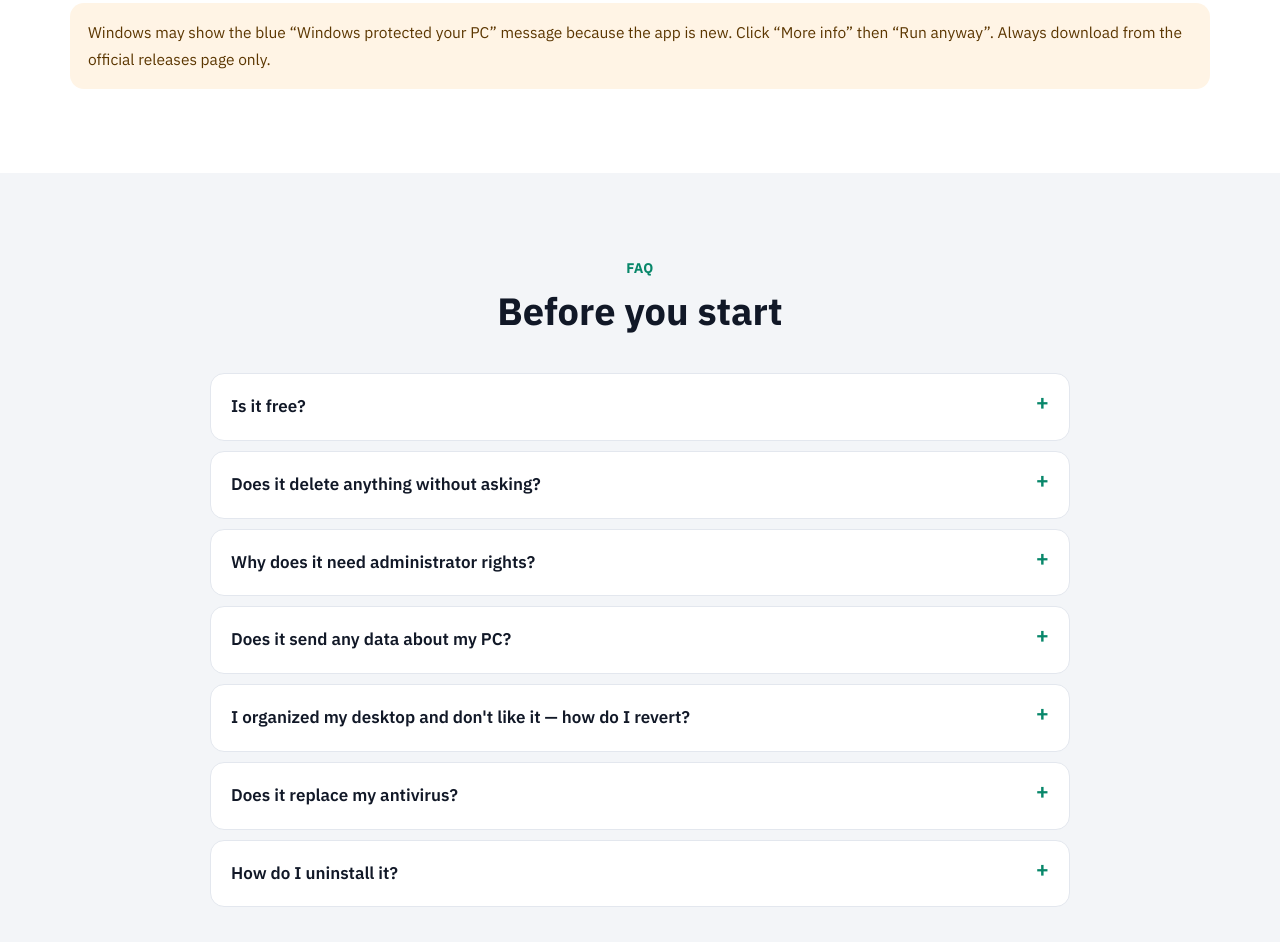
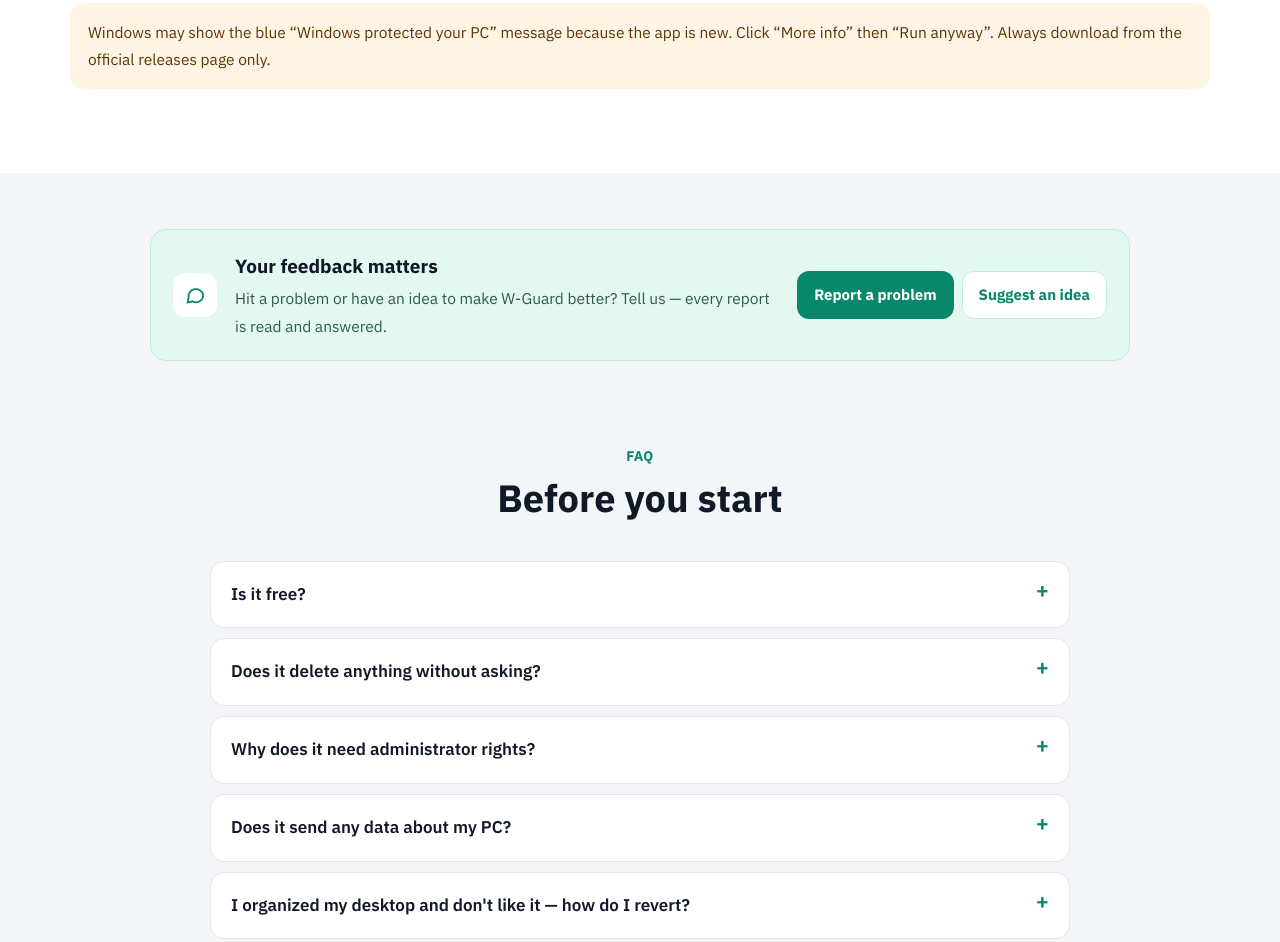
Before and after one commit to waelapp/W-Guard, a plain HTML site: page docs/index.html in a window 1280 px wide. Shown: the part 8655-9597 px from the top of the page. Drawn offline with Linux system fonts and the light colour scheme.

Commit message:
Update index.html

```diff
--- a/docs/index.html
+++ b/docs/index.html
@@ -90,6 +90,16 @@ h1 span{color:var(--teal)}
 .y{background:var(--okbg);color:var(--ok)}.n{background:#F1F3F6;color:#A3ACBA}
 .cmp-wrap{overflow-x:auto}
 .cmp-note{max-width:980px;margin:10px auto 0;color:var(--faint);font-size:13.5px;text-align:start}
+
+/* feedback */
+.fb{display:grid;grid-template-columns:auto 1fr auto;gap:18px;align-items:center;max-width:980px;margin:0 auto;background:var(--tint);border:1px solid #C5EBDD;border-radius:var(--r);padding:20px 22px}
+.fb .ico{margin:0;background:#fff}
+.fb h3{margin:0 0 2px;font-size:19px}.fb p{margin:0;color:#2f5a46;font-size:15.5px}
+.fb-b{display:flex;gap:8px;flex-wrap:wrap}
+.fb .btn{padding:10px 16px;font-size:15px}
+.fb .btn.primary{background:var(--primary);color:#fff}
+.fb .btn.out{background:#fff;color:var(--primary);border-color:#C5EBDD}
+@media (max-width:900px){.fb{grid-template-columns:1fr}}
 
 /* sections */
 section{padding:84px 0}
@@ -475,6 +485,19 @@ footer .brand{font-size:17px}
   </div>
 </section>
 
+<section id="feedback" style="padding:56px 0 0">
+  <div class="wrap">
+    <div class="fb">
+      <div class="ico"><svg viewBox="0 0 24 24" fill="none" stroke="currentColor" stroke-width="2" stroke-linecap="round"><path d="M21 12a8 8 0 0 1-11.6 7.1L4 20l1-4.6A8 8 0 1 1 21 12z"/></svg></div>
+      <div><h3 data-i="fb_h">رأيك يهمنا</h3><p data-i="fb_p">واجهت مشكلة أو عندك فكرة تحسّن البرنامج؟ اكتب لنا، وكل بلاغ نقرأه ونرد عليه.</p></div>
+      <div class="fb-b">
+        <a class="btn primary" href="https://github.com/waelapp/W-Guard/issues/new?template=1-quick.yml" target="_blank" rel="noopener" data-i="fb_1">بلّغ عن مشكلة</a>
+        <a class="btn out" href="https://github.com/waelapp/W-Guard/issues/new?template=3-idea.yml" target="_blank" rel="noopener" data-i="fb_2">اقترح فكرة</a>
+      </div>
+    </div>
+  </div>
+</section>
+
 <section id="faq">
   <div class="wrap">
     <div class="center">
@@ -506,6 +529,7 @@ footer .brand{font-size:17px}
   <div class="wrap">
     <a class="brand" href="#top"><img src="img/logo.png" alt="" width="26" height="26">W-Guard</a>
     <span>© 2026 WAEL · <span data-i="ft_l">مفتوح المصدر بترخيص</span> <a href="https://github.com/waelapp/W-Guard/blob/main/LICENSE">GPL-3.0</a> · <a href="https://github.com/waelapp">github.com/waelapp</a></span>
+    <a href="https://github.com/waelapp/W-Guard/issues/new/choose" target="_blank" rel="noopener" data-i="ft_fb">أرسل ملاحظة</a>
     <a href="#policy" data-i="ft_cs">سياسة الخصوصية</a>
     <span data-i="ft_t">اسم W-Guard والشعار ملك لـ WAEL.</span>
   </div>
@@ -572,7 +596,8 @@ const EN = {
   q6:"Does it replace my antivirus?", a6:"No, W-Guard is not an antivirus. It relies on Microsoft Defender and complements it by spotting suspicious autostarts and unwanted programs.",
   q7:"How do I uninstall it?", a7:"Settings → Apps → Installed apps → W-Guard → Uninstall. For the portable version just delete the file.",
   pv_h:"Privacy policy", pv_p:"W-Guard sends no information about your PC. Its only connection is one request at start to api.github.com to read the latest version number, which you can turn off in Settings. Nothing else is transferred unless you explicitly ask for it.",
-  ft_cs:"Privacy policy",
+  ft_cs:"Privacy policy", ft_fb:"Send feedback",
+  fb_h:"Your feedback matters", fb_p:"Hit a problem or have an idea to make W-Guard better? Tell us — every report is read and answered.", fb_1:"Report a problem", fb_2:"Suggest an idea",
   nav_compare:"Compare", hl1:"How it works", hl2:"Compare", hl3:"Features", hl4:"Privacy", hl5:"Download",
   demo_tag:"sample data", ch1:"Overview", ch2:"Scan", ch3:"Security", ch4:"Background", ch5:"Space", ch6:"Desktop", ch7:"Cleanup",
   cm_k:"Compare", cm_h:"How is W-Guard different?", cm_s:"Compared with well-known Windows cleanup tools.", cm_cc:"CCleaner (free)", cm_dc:"Windows Disk Cleanup",
```
